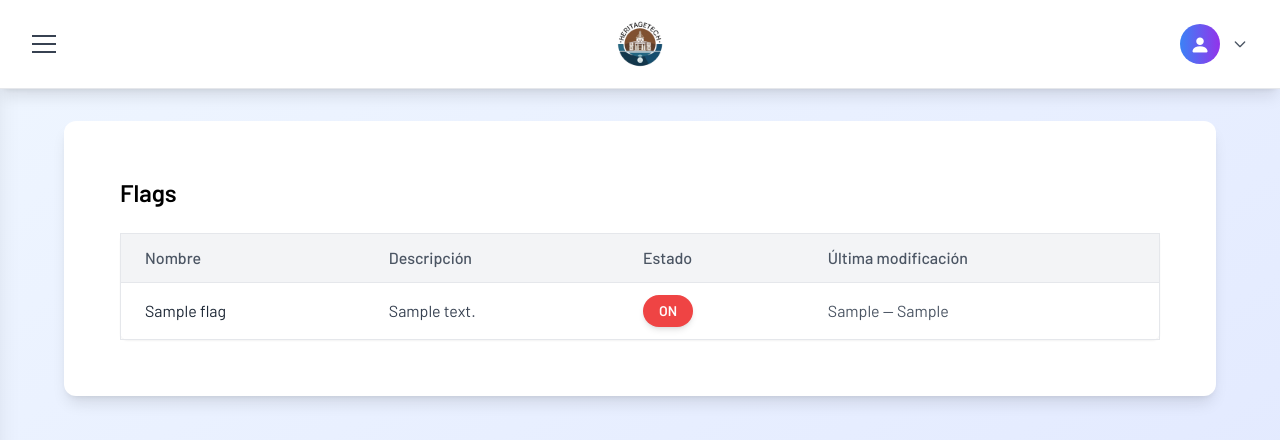
After one commit to ConradoFesco/Explor.Ar---Proyecto-universitario, a Flask app: page /flags/ in a window 1280 px wide. The commit adds this page. Shown: the top 440 px of the page. Run offline with Flask 3, Linux system fonts and the light colour scheme; tables that the repository leaves empty hold one stand-in row (values such as "Sample post"); some libraries are stand-ins or nearby versions.

Commit message:
Agrego front de flags

```diff
--- a/admin/pyproject.toml
+++ b/admin/pyproject.toml
@@ -20,6 +20,7 @@ flask-session = "^0.8.0"
 geoalchemy2 = "^0.18.0"
 shapely = "^2.1.2"
 dotenv = "^0.9.9"
+flask-login = "^0.6.3"
 
 
 [tool.poetry.group.test.dependencies]
--- a/admin/scripts/load_permissions.py
+++ b/admin/scripts/load_permissions.py
@@ -63,6 +63,9 @@ def create_permissions():
         "get_all_states",
         "update_state",
         "delete_state",
+
+        #Permiso para flag
+        "flag_admin"
     ]
 
     created_permissions = []
@@ -114,7 +117,8 @@ def assign_permissions_to_roles(roles):
             "create_category", "get_category", "get_all_categories", "update_category", "delete_category",
             "create_tag", "get_tag", "get_all_tags", "update_tag", "delete_tag",
             "create_event", "get_event", "get_all_events", "update_event", "delete_event",
-            "create_state", "get_state", "get_all_states", "update_state", "delete_state"
+            "create_state", "get_state", "get_all_states", "update_state", "delete_state",
+            "flag_admin"
         ],
         "editor": [
             # Permisos para gestionar contenido
--- a/admin/src/web/__init__.py
+++ b/admin/src/web/__init__.py
@@ -107,6 +107,9 @@ def create_app(env="development", static_folder="../../static"):
     from .routes.event_routes import event_api
     app.register_blueprint(event_api, url_prefix="/api")
 
+    from src.web.routes.flag_routes import flag_api
+    app.register_blueprint(flag_api, url_prefix="/flags")
+
     from datetime import datetime
     @app.template_filter('format_date')
     def format_date(date_value):
--- a/admin/src/web/models/__init__.py
+++ b/admin/src/web/models/__init__.py
@@ -13,6 +13,7 @@ from .rol_user import RolUser
 from .permission_rol_user import PermissionRolUser
 from .rol_user_user import RolUserUser
 from .tag_historic_site import TagHistoricSite
+from .flag import Flag
 
 __all__ = [
     'User',
@@ -22,6 +23,7 @@ __all__ = [
     'StateSite',
     'HistoricSite',
     'Tag',
+    'Flag',
     'Event',
     'Permission',
     'RolUser',
--- /dev/null
+++ b/admin/src/web/routes/flag_routes.py
@@ -0,0 +1,64 @@
+from flask import Blueprint, jsonify, render_template, request
+from src.web.auth.decorators import permission_required
+from flask import session
+from src.web.services.flag_service import flag_service
+from datetime import datetime
+from src.web.models.user import User
+
+flag_api = Blueprint("flag_api", __name__, url_prefix="/flags")
+
+@flag_api.route("/<int:flag_id>/toggle", methods=["POST"])
+#@permission_required('flag_admin')
+def toggle_flag_route(self, flag_id):
+    """
+    Endpoint para cambiar el estado de un flag.
+    """
+    user_id = session.get('user_id')
+
+    if not user_id:
+        return jsonify({"error": "Sesión o usuario inválido"}), 401
+
+    flag = flag_service.toggle_flag(flag_id, user_id) # Pasamos el objeto User
+
+    return jsonify(flag)
+
+# === Página principal de administración de flags ===
+@flag_api.route("/", methods=["GET"])
+#@permission_required('flag_admin') # <--- Usamos el permiso requerido
+def list_flags_page():
+    """
+    Muestra la página de Feature Flags en el panel de administración.
+    """
+    flags = flag_service.get_all_flags()
+    return render_template("list_flags.html", flags=flags)
+
+# === API: Actualizar mensaje de mantenimiento ===
+@flag_api.route("/<int:flag_id>/message", methods=["POST"])
+#@permission_required('flag_admin') # <--- Usamos el permiso requerido
+def update_flag_message_route(flag_id):
+    """
+    Endpoint para actualizar el mensaje del flag (por ejemplo, modo mantenimiento).
+    """
+    data = request.get_json()
+    message = data.get("message")
+
+    if not message or len(message.strip()) == 0:
+        return jsonify({"error": "El mensaje es obligatorio"}), 400
+
+    if len(message) > 255:
+        return jsonify({"error": "El mensaje no puede superar los 255 caracteres"}), 400
+
+    user_id = session.get('user_id')
+    current_user = User.query.get(user_id)
+
+    if not current_user:
+        return jsonify({"error": "Sesión o usuario inválido"}), 401
+
+    flag = flag_service.update_flag_message(flag_id, message, actor=current_user)
+
+    return jsonify({
+        "success": True,
+        "message": flag.message,
+        "last_modified_by": flag.last_modified_by,
+        "last_modified_at": flag.last_modified_at.strftime("%Y-%m-%d %H:%M")
+    })
--- a/admin/src/web/routes/user_routes.py
+++ b/admin/src/web/routes/user_routes.py
@@ -7,7 +7,7 @@ from flask import session
 user_api = Blueprint('user_api', __name__)
 
 @user_api.route('', methods=['POST'])
-@permission_required("create_user")
+#@permission_required("create_user")
 def create_user():
     try:
         # Obtener datos del usuario desde la sesión
@@ -256,7 +256,7 @@ def get_user_roles(user_id):
         return jsonify({'error': str(e)}), 500
 
 @user_api.route('/roles', methods=['GET'])
-@permission_required("get_all_users")
+#@permission_required("get_all_users")
 def get_available_roles():
     """Obtiene todos los roles disponibles en el sistema"""
     try:
--- /dev/null
+++ b/admin/src/web/services/flag_service.py
@@ -0,0 +1,26 @@
+from datetime import datetime
+from src.web.models.flag import Flag
+from src.web.models.user import User
+from src.web.extensions import db
+
+class FlagService:
+    def get_all_flags(self):
+        """
+        Devuelve todos los flags del sistema ordenados por id.
+        """
+        return Flag.query.order_by(Flag.id).all()
+
+    def toggle_flag(self, flag_id, actor): # Recibe el actor y lo pasa al modelo
+        flag = Flag.query.get_or_404(flag_id)
+        new_state = not flag.enabled
+        flag.set_enabled(new_state, actor=actor)
+        db.session.commit()
+        return flag
+
+    def update_flag_message(self, flag_id, message, actor): # Recibe el actor y lo pasa al modelo
+        flag = Flag.query.get_or_404(flag_id)
+        flag.set_enabled(flag.enabled, actor=actor, msg=message)
+        db.session.commit()
+        return flag
+
+flag_service = FlagService()
--- a/admin/src/web/templates/edit_user.html
+++ b/admin/src/web/templates/edit_user.html
@@ -67,7 +67,7 @@
                     Email
                 </label>
                 <input type="email"
-                       id="mail"
+                       id="maizzl"
                        name="mail"
                        class="w-full px-3 py-2 border border-gray-300 rounded-lg focus:outline-none focus:ring-2 focus:ring-blue-500 focus:border-transparent">
             </div>
--- a/admin/src/web/templates/layout.html
+++ b/admin/src/web/templates/layout.html
@@ -181,6 +181,14 @@
                 <span class="font-medium">Gestión de Usuarios</span>
             </a>
 
+            <!-- Flags (solo para System Admin) -->
+            <a href="{{ url_for('flag_api.list_flags_page') }}"
+                class="flex items-center p-4 text-gray-700 rounded-lg hover:bg-blue-50 hover:text-blue-700 transition-all duration-200 group">
+                <svg class="w-6 h-6 mr-4 text-gray-500 group-hover:text-blue-600" fill="none" stroke="currentColor" viewBox="0 0 24 24">
+                    <path stroke-linecap="round" stroke-linejoin="round" stroke-width="2" d="M13 16h-1v-4h-1m1-4h.01M12 4a8 8 0 100 16 8 8 0 000-16z"></path>
+                </svg>
+                <span class="font-medium">Flags</span>
+            </a>
 
             {% endblock %}
         </nav>
--- /dev/null
+++ b/admin/src/web/templates/list_flags.html
@@ -0,0 +1,43 @@
+{% extends "layout.html" %}
+{% block content %}
+<div class="p-6">
+  <h1 class="text-2xl font-semibold mb-6">Flags</h1>
+
+  <table class="min-w-full bg-white border border-gray-200 rounded-lg shadow-sm">
+    <thead class="bg-gray-100">
+      <tr>
+        <th class="px-6 py-3 text-left font-medium text-gray-600">Nombre</th>
+        <th class="px-6 py-3 text-left font-medium text-gray-600">Descripción</th>
+        <th class="px-6 py-3 text-left font-medium text-gray-600">Estado</th>
+        <th class="px-6 py-3 text-left font-medium text-gray-600">Última modificación</th>
+      </tr>
+    </thead>
+    <tbody>
+      {% for flag in flags %}
+      <tr class="border-t hover:bg-gray-50 transition">
+        <td class="px-6 py-3 text-gray-800">{{ flag.name }}</td>
+        <td class="px-6 py-3 text-gray-700">{{ flag.description }}</td>
+        <td class="px-6 py-3">
+          <button
+            hx-post="{{ url_for('flag_api.toggle_flag_route', flag_id=flag.id) }}"
+            hx-trigger="click"
+            hx-target="closest tr"
+            hx-swap="outerHTML"
+            class="px-4 py-1.5 rounded-full font-semibold text-sm text-white shadow-md transition-colors duration-200
+              {% if flag.status %}
+                bg-green-500 hover:bg-green-600
+              {% else %}
+                bg-red-500 hover:bg-red-600
+              {% endif %}">
+            {{ 'ON' if flag.enabled else 'OFF' }}
+          </button>
+        </td>
+        <td class="px-6 py-3 text-gray-600">
+          {{ flag.last_modified_by }} — {{ flag.last_modified_by }}
+        </td>
+      </tr>
+      {% endfor %}
+    </tbody>
+  </table>
+</div>
+{% endblock %}
```
Also changed, not shown: admin/example_usage.py (+28 -5 lines), admin/migrations/versions/06e1aa23b5e8_merge_multiple_head.py (added, +24 -0 lines), admin/src/web/models/flag.py (+18 -14 lines), admin/src/web/templates/flag.html (added, +123 -0 lines), admin/README_MODELS.md, 1 other file.
